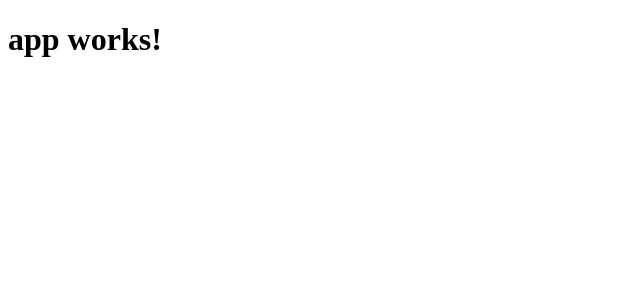
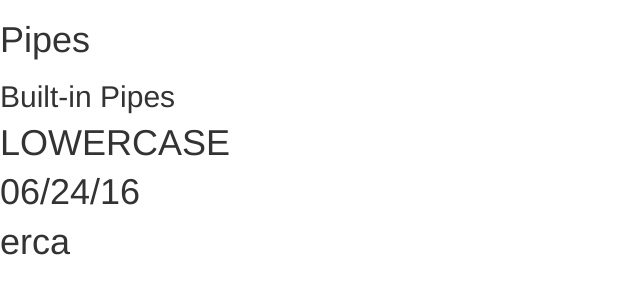
Before and after one commit to akashgarg51/angular2-pipes, an Angular app: page / in a window 1280 px wide. Shown: the top 300 px of the page, without its empty margins (0-640 px from the left). Built offline with nearby package versions, Linux system fonts and the light colour scheme.

Commit message:
Basic structure and passing multiple arguments in pipes
Change-Id: I48f0b1c0b455f4225ce435389d9d1b6bfd1b9a3c
Signed-off-by: Akash Garg <akash.garg@sap.com>

```diff
--- a/src/app/app.component.html
+++ b/src/app/app.component.html
@@ -1,3 +1,3 @@
 <h1>
-  {{title}}
+  <pipes-app></pipes-app>
 </h1>
--- a/src/app/app.module.ts
+++ b/src/app/app.module.ts
@@ -4,10 +4,12 @@ import { FormsModule } from '@angular/forms';
 import { HttpModule } from '@angular/http';
 
 import { AppComponent } from './app.component';
+import { PipesAppComponent } from './pipes.component';
 
 @NgModule({
   declarations: [
-    AppComponent
+    AppComponent,
+    PipesAppComponent
   ],
   imports: [
     BrowserModule,
--- /dev/null
+++ b/src/app/pipes.component.html
@@ -0,0 +1,7 @@
+<div class="pipes">
+  <h1>Pipes</h1>
+  <h2>Built-in Pipes</h2>
+  <p>{{myValue | uppercase}}</p>
+  <p>{{myDate | date:"MM/dd/yy"}}</p>
+  <p>{{myValue | slice:3:7}}</p>
+</div>
--- /dev/null
+++ b/src/app/pipes.component.ts
@@ -0,0 +1,12 @@
+import { Component } from '@angular/core';
+
+@Component({
+  selector: 'pipes-app',
+  templateUrl: 'pipes.component.html',
+  styles: [`
+  `]
+})
+export class PipesAppComponent {
+  myValue = 'lowercase';
+  myDate = new Date(2016,5,24);
+}
--- a/src/index.html
+++ b/src/index.html
@@ -7,6 +7,7 @@
 
   <meta name="viewport" content="width=device-width, initial-scale=1">
   <link rel="icon" type="image/x-icon" href="favicon.ico">
+  <link rel="stylesheet" href="https://maxcdn.bootstrapcdn.com/bootstrap/3.3.6/css/bootstrap.min.css" integrity="sha384-1q8mTJOASx8j1Au+a5WDVnPi2lkFfwwEAa8hDDdjZlpLegxhjVME1fgjWPGmkzs7" crossorigin="anonymous">
 </head>
 <body>
   <app-root>Loading...</app-root>
```
